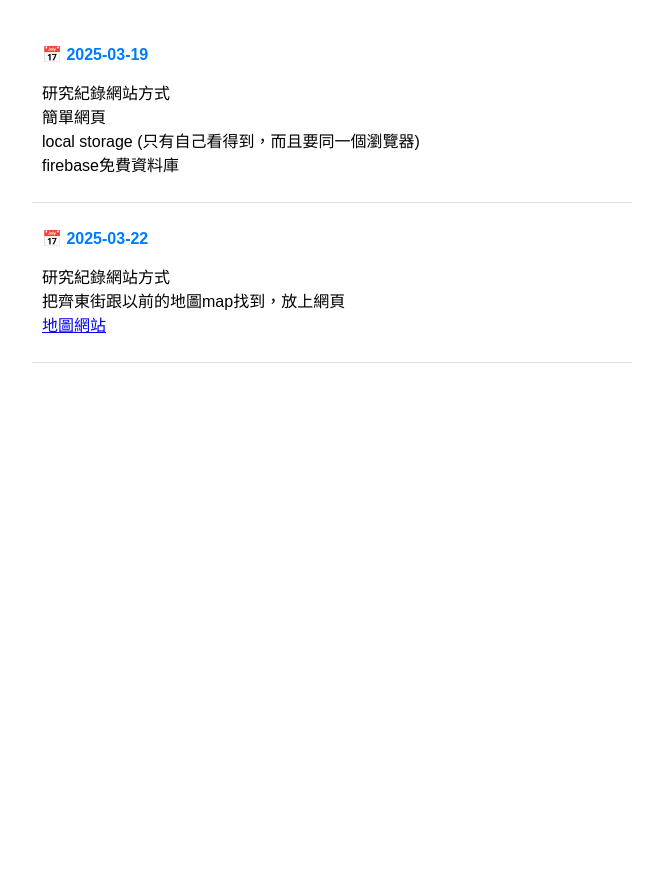
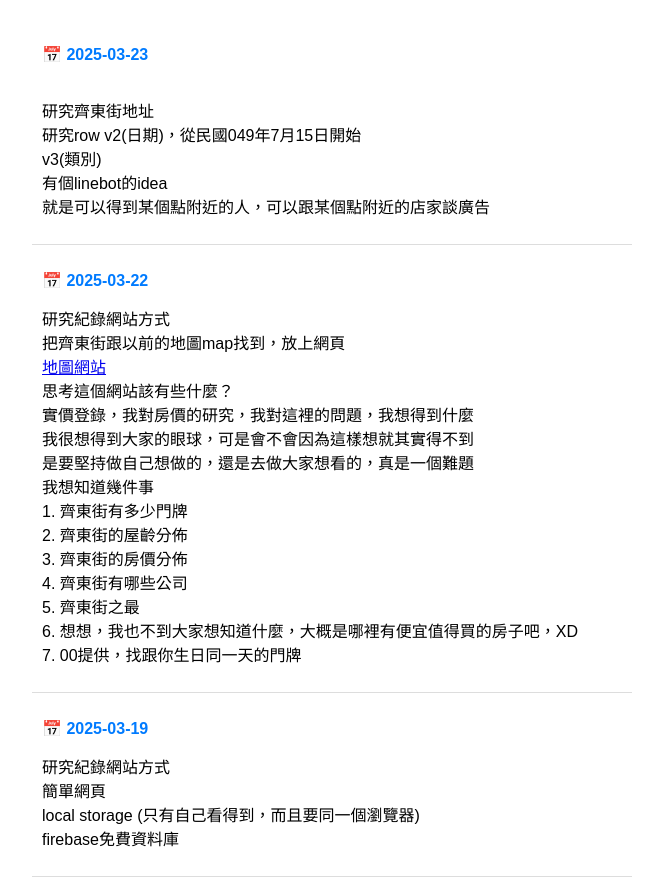
Before and after one commit to lipuyeh/website, a plain HTML site: page note.html in a window 1280 px wide. Shown: the part 70-947 px from the top of the page, without its empty margins (308-971 px from the left). Before the commit the page ends 800 px from the top, so only its background shows below. Drawn offline with Linux system fonts and the light colour scheme.

```diff
--- a/note.html
+++ b/note.html
@@ -14,6 +14,36 @@
     <h1>📖 網站紀錄</h1>
 
     <div id="entries">
+	<div class="entry">
+            <p class="date">📅 2025-03-23</p>
+            <p><br>
+		   研究齊東街地址<br>
+		   研究row v2(日期)，從民國049年7月15日開始<br>
+		   v3(類別)<br>
+		   有個linebot的idea<br>
+		   就是可以得到某個點附近的人，可以跟某個點附近的店家談廣告<br>
+	    </p>
+        </div>
+
+        <div class="entry">
+            <p class="date">📅 2025-03-22</p>
+            <p>研究紀錄網站方式
+		<br> 把齊東街跟以前的地圖map找到，放上網頁
+                <br> <a href="https://gissrv4.sinica.edu.tw/gis/taipei.aspx#">地圖網站</a>
+		<br> 思考這個網站該有些什麼？
+		<br> 實價登錄，我對房價的研究，我對這裡的問題，我想得到什麼
+		<br> 我很想得到大家的眼球，可是會不會因為這樣想就其實得不到
+		<br> 是要堅持做自己想做的，還是去做大家想看的，真是一個難題
+		<br> 我想知道幾件事
+		<br> 1. 齊東街有多少門牌
+		<br> 2. 齊東街的屋齡分佈
+		<br> 3. 齊東街的房價分佈
+		<br> 4. 齊東街有哪些公司
+		<br> 5. 齊東街之最
+		<br> 6. 想想，我也不到大家想知道什麼，大概是哪裡有便宜值得買的房子吧，XD
+		<br> 7. 00提供，找跟你生日同一天的門牌
+	    </p>
+        </div>
         <div class="entry">
             <p class="date">📅 2025-03-19</p>
             <p>研究紀錄網站方式
@@ -22,14 +52,6 @@
 		<br> firebase免費資料庫
 	    </p>
         </div>
-        <div class="entry">
-            <p class="date">📅 2025-03-22</p>
-            <p>研究紀錄網站方式
-		<br> 把齊東街跟以前的地圖map找到，放上網頁
-                <br> <a href="https://gissrv4.sinica.edu.tw/gis/taipei.aspx#">地圖網站</a>
-	    </p>
-        </div>
-
 
     </div>
 
```
Also changed, not shown: index.html (+16 -2 lines).
